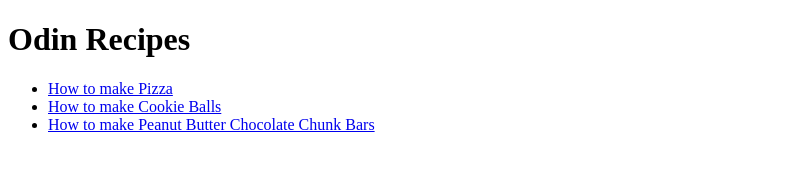
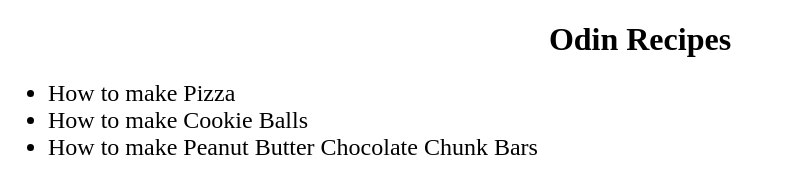
Before and after one commit to erickhermida/odin-recipes, a plain HTML site: page index.html in a window 1280 px wide. Shown: the whole page, without its empty margins (0-785 px from the left). Drawn offline with Linux system fonts and the light colour scheme.

Commit message:
Added some sytling to index.html and cookie.css file

```diff
--- a/index.html
+++ b/index.html
@@ -4,6 +4,7 @@
     <meta charset="UTF-8">
     <meta http-equiv="X-UA-Compatible" content="IE=edge">
     <meta name="viewport" content="width=device-width, initial-scale=1.0">
+    <link rel="stylesheet" href="styles.css">
     <title>Document</title>
 </head>
 <body>
--- /dev/null
+++ b/recipes/cookie.css
@@ -0,0 +1,3 @@
+h1 {
+    font-family: "Helvetica";
+}
--- /dev/null
+++ b/styles.css
@@ -0,0 +1,12 @@
+h1 {
+    text-align: center;
+}
+
+a {
+    text-decoration: none;
+    color: black;
+}
+
+li {
+    font-size: 24px;
+}
```
Also changed, not shown: recipes/cookie.html (+1 -0 lines).
